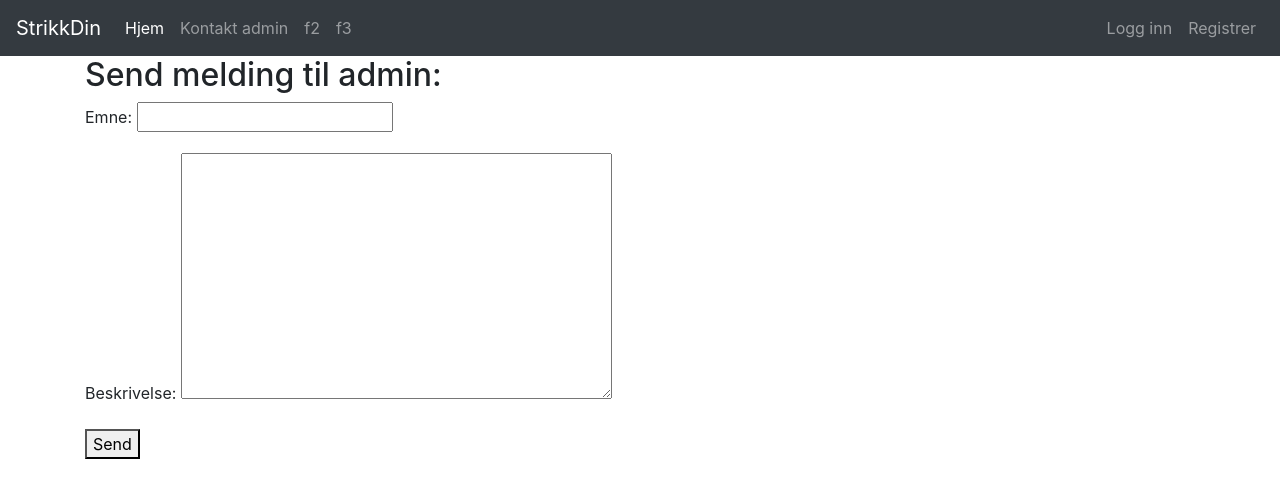
After one commit to WilliamHLe/StrikkDin, a Django app: page /kontakt/ in a window 1280 px wide. The commit adds this page. Shown: the top 498 px of the page. Run offline with Django 3.2, Linux system fonts and the light colour scheme; some libraries are stand-ins or nearby versions; some web fonts are replaced.

Commit message:
#17 Diverse endringer i struktur og url
- Lagde egen fane for kontaktformen
- Endret på urls

```diff
--- a/PU13/PU13/urls.py
+++ b/PU13/PU13/urls.py
@@ -20,9 +20,12 @@
 
 urlpatterns = [
     path('admin/', admin.site.urls),
-    path("", include("messages1.urls")),
     path('', TemplateView.as_view(template_name='home.html'), name='home'),
+
     path('bruker/', include(('accounts.urls', 'accounts'))),
+    path('bruker/', include('django.contrib.auth.urls')),
 
-    path('bruker/', include('django.contrib.auth.urls')),
+    path('', include("messages1.urls")),
+    path('', include(('messages1.urls', 'messages1'))),
+
 ]
--- a/PU13/messages1/urls.py
+++ b/PU13/messages1/urls.py
@@ -3,5 +3,5 @@
 from . import views
 
 urlpatterns = [
-    path("", views.home, name = "home")
+    path("kontakt/", views.home, name = "kontakt")
 ]
--- a/PU13/messages1/views.py
+++ b/PU13/messages1/views.py
@@ -17,4 +17,4 @@
     else:
 
         form = SendMessageToAdmin()
-    return render(response, "home.html", {"form":form})
+    return render(response, "contactAdmin.html", {"form":form})
--- a/PU13/templates/base.html
+++ b/PU13/templates/base.html
@@ -18,7 +18,7 @@
           <div class="collapse navbar-collapse" id="navbarNavAltMarkup">
             <div class="navbar-nav">
               <a class="nav-item nav-link active" href="{%  url 'home' %}">Hjem <span class="sr-only">(current)</span></a>
-              <a class="nav-item nav-link" href="#">f1</a>
+              <a class="nav-item nav-link" href="{%  url 'messages1:kontakt' %}">Kontakt admin</a>
               <a class="nav-item nav-link" href="#">f2</a>
               <a class="nav-item nav-link" href="#">f3</a>
             </div>
--- /dev/null
+++ b/PU13/templates/contactAdmin.html
@@ -0,0 +1,17 @@
+{% extends 'base.html' %}
+
+{% block title %}
+Kontakt admin
+{% endblock %}
+
+{% block body %}
+    <div class="container">
+        <h2>Send melding til admin:</h2>
+        <form method="post">{% csrf_token %}
+            {{form.as_p}}
+            <button type="submit", name="save">
+                Send
+            </button>
+        </form>
+    </div>
+{% endblock body %}
```
Also changed, not shown: PU13/templates/home.html (+0 -7 lines).
